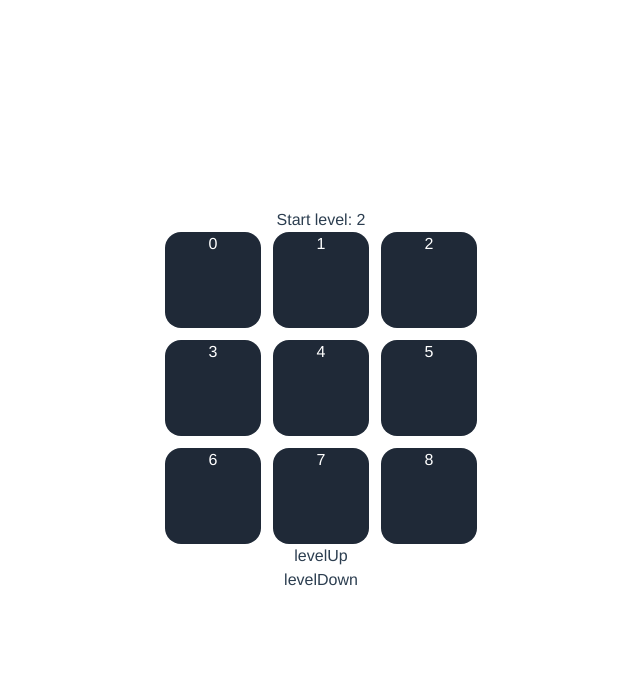
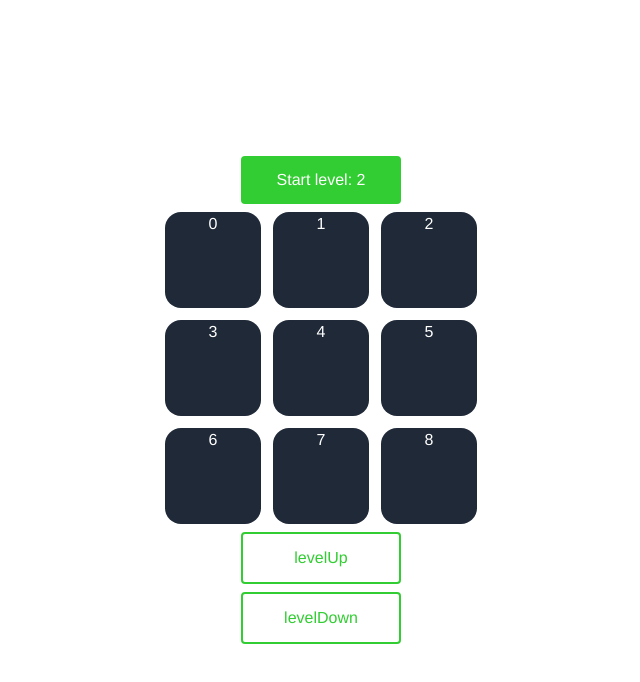
Before and after one commit to Center-for-Hybrid-Intelligence/panum, a Vue app: page / in a window 1280 px wide. Shown: the top 682 px of the page, without its empty margins (319-959 px from the left). Built offline with nearby package versions, Linux system fonts and the light colour scheme.

Commit message:
Buttons styled

```diff
--- a/src/components/MemoryGameGrid.vue
+++ b/src/components/MemoryGameGrid.vue
@@ -1,8 +1,8 @@
 <template>
   <div class="flex justify-center items-center min-h-screen">
-    <div class="flex flex-col">
+    <div class="flex flex-col gap-2 items-center">
 
-    <button @click="onStart">Start level: {{level}}</button>
+    <button class="button" @click="onStart">Start level: {{level}}</button>
       <div v-if="chooseColor">Choose the latest {{Object.keys(lastColorIndex)[currentColorGuess]}}</div>
     <div class="grid grid-cols-3 gap-3">
       <Square
@@ -13,9 +13,9 @@
           @choice="onChoice(index)"
       />
     </div>
-    <div class="flex flex-col">
-      <button @click="levelUp">levelUp</button>
-      <button @click="levelDown">levelDown</button></div>
+    <div class="flex flex-col gap-2 items-center">
+      <button class="buttonSecondary" @click="levelUp">levelUp</button>
+      <button class="buttonSecondary" @click="levelDown">levelDown</button></div>
 
 
 
--- a/src/index.css
+++ b/src/index.css
@@ -1,3 +1,34 @@
 @tailwind base;
 @tailwind components;
 @tailwind utilities;
+
+
+.button{
+    width: 10rem;
+    color: white;
+    border-radius: .25rem;
+    padding: .75rem;
+    background-color: rgba(50, 205, 50, 1);
+    transition: background-color;
+    transition-duration: 200ms;
+    cursor: pointer;
+    border: none;
+}
+.button:hover{
+    background-color: rgba(50, 205, 50, 0.8);
+}
+.buttonSecondary{
+    width: 10rem;
+    color: rgba(50, 205, 50, 1);
+    border-radius: .25rem;
+    padding: .75rem;
+    background-color: white;
+    border: 2px solid rgba(50, 205, 50, 1);
+    transition: background-color;
+    transition-duration: 200ms;
+    cursor: pointer;
+}
+.buttonSecondary:hover{
+    background-color: rgba(50, 205, 50, 0.8);
+    color:white;
+}
```
